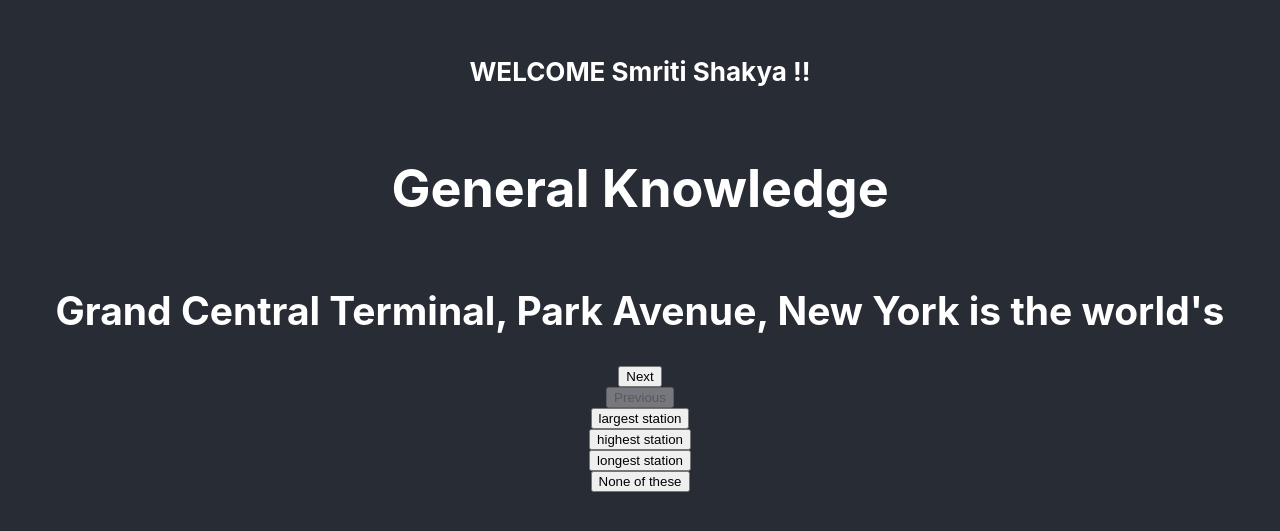
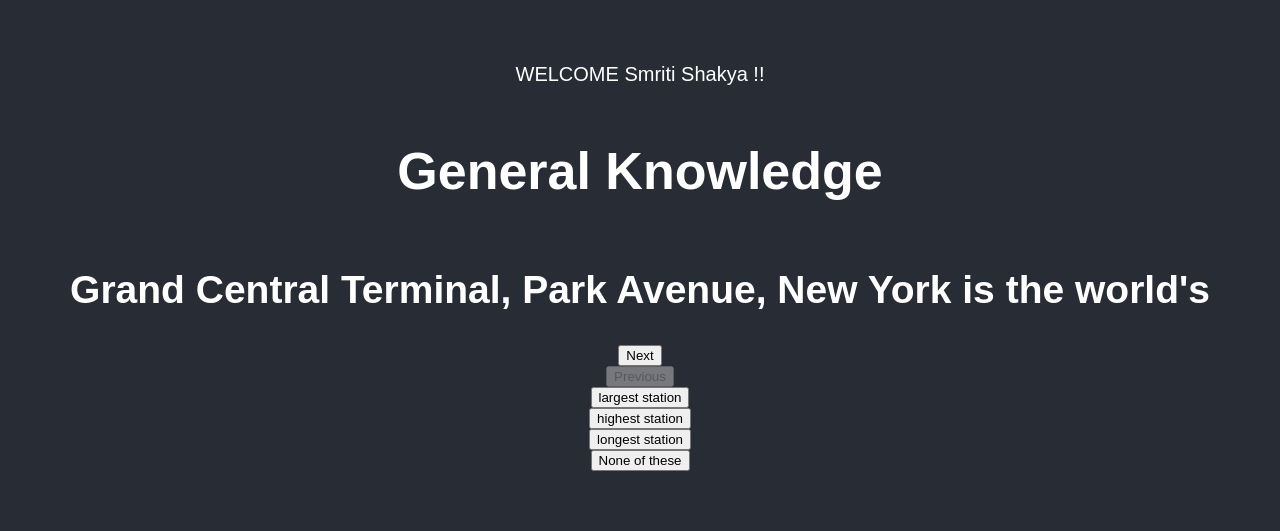
Before and after one commit to shakyaSmrite/quiz-react, a React (Create React App) app: page / in a window 1280 px wide. Shown: the part 143-674 px from the top of the page. Built offline with nearby package versions, Linux system fonts and the light colour scheme.

Commit message:
before styling

```diff
--- a/src/App.css
+++ b/src/App.css
@@ -1,3 +1,7 @@
+* {
+  font-family: Arial, Helvetica, sans-serif;
+}
+
 .App {
   text-align: center;
 }
@@ -5,6 +9,15 @@
 .App-logo {
   height: 40vmin;
   pointer-events: none;
+}
+
+.users {
+  font-size: 20px;
+}
+
+.btn-next{
+  float: right;
+
 }
 
 @media (prefers-reduced-motion: no-preference) {
--- a/src/App.js
+++ b/src/App.js
@@ -1,4 +1,3 @@
-import logo from "./logo.svg";
 import "./App.css";
 import React, { useState } from "react";
 import data from "./api/multipleChoice.json";
@@ -30,7 +29,7 @@
 
   //answercheck and score update
   function handleCheckAns(id) {
-    id == copyData[ques].correctAnswerID
+    id === copyData[ques].correctAnswerID
       ? setScore(score + 1)
       : setScore(score + 0);
   }
@@ -49,14 +48,13 @@
     <div className="App">
       <header className="App-header">
         {/* User */}
-        <h4>WELCOME Smriti Shakya !! </h4>
-
+        <p className="users">WELCOME Smriti Shakya !! </p>
 
         {/* Question and subquestion */}
         {ques < copyData.length ? (
           <>
-            <h1>{copyData[ques].question} </h1>
-            <h2>{copyData[ques].subQuestion}</h2>
+            <h1 className="ques1">{copyData[ques].question} </h1>
+            <h2 className="ques2">{copyData[ques].subQuestion}</h2>
 
             {/*previous and next buttons */}
             <button
@@ -77,10 +75,9 @@
             {/* answer options */}
             <DisplayOptions copyData={copyData} ques={ques} />
           </>
-
         ) : (
           <>
-            <p> Score {score} </p>
+            <p> Score: {score} </p>
           </>
         )}
       </header>
```
